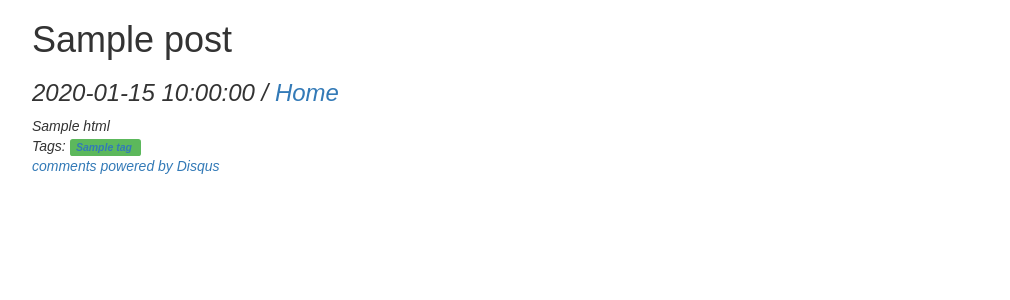
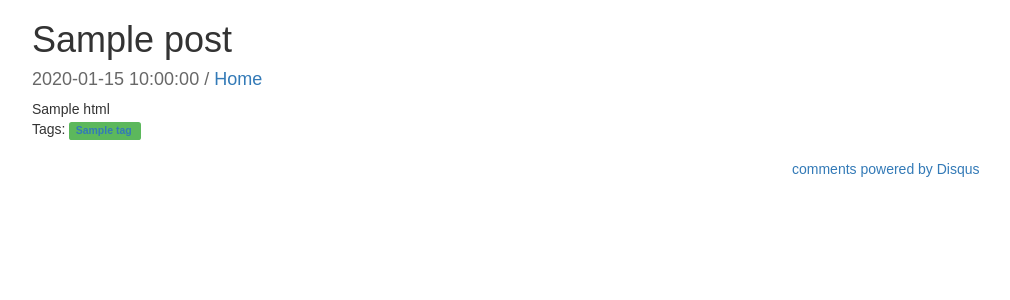
Before and after one commit to d16r/dustinshahidehpour.com, a Flask app: template app/templates/post.html in a window 1280 px wide. Shown: the top 300 px of the page, without its empty margins (38-1048 px from the left). Run offline with Flask 2, Linux system fonts and the light colour scheme; the template is opened without the code that fills it: most values are stand-ins (such as "Sample title", 1, 10 or a date in 2020); some libraries are stand-ins or nearby versions; some web fonts are replaced.

Commit message:
finished preliminary blog layout

```diff
--- a/app/templates/post.html
+++ b/app/templates/post.html
@@ -3,7 +3,7 @@
 {% block content %}
     <div class="container">
         <h1>{{post.title}}</h1>
-        <h3><i>{{post.date}}<i/>&nbsp;/&nbsp;<a href="/">Home</a></h3>
+        <h4 class="grey">{{post.date}}&nbsp;/&nbsp;<a href="/">Home</a></h4>
         {{ post.html|safe }}
 
         <div>
@@ -15,8 +15,8 @@
             {% endfor %}
             <br>
         </div>
-
-        <div id="disqus_thread"></div>
+        <br>
+        <div align="middle" class="col-md-8" id="disqus_thread"></div>
         <script type="text/javascript">
             var disqus_shortname = 'dustinshahidehpour';
             /* * * DON'T EDIT BELOW THIS LINE * * */
```
